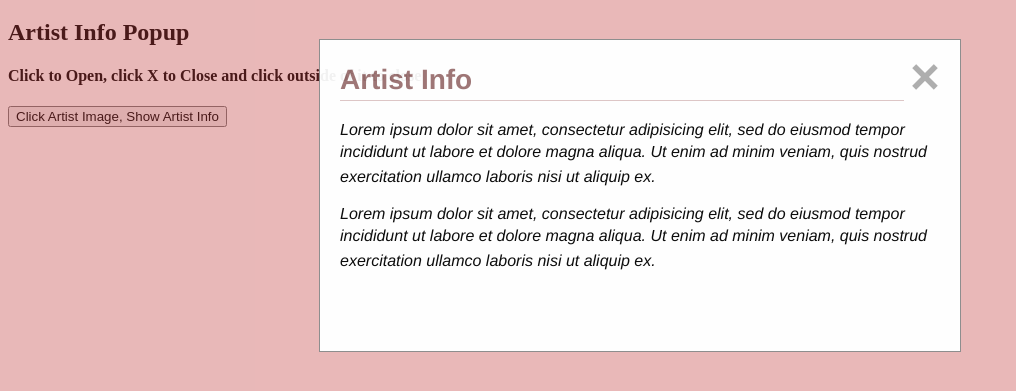
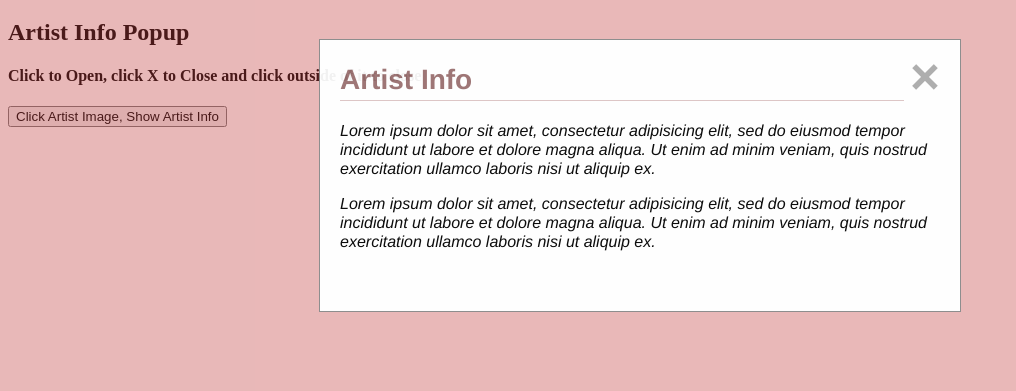
Before and after one commit to stefan22/apiMusic, a plain HTML site: page popupMockup.html in a window 1280 px wide. Both pictures are taken after a click on the button "Click Artist Image, Show Artist Info". Shown: the part 61-452 px from the top of the page, without its empty margins (0-1016 px from the left). Drawn offline with Linux system fonts and the light colour scheme; a web font is replaced by a local one.

Commit message:
artistinfo.js updated

```diff
--- a/css/artistinfo.css
+++ b/css/artistinfo.css
@@ -90,28 +90,23 @@
 }
 
 .modal-inner {
-    min-height: 190px;
+    min-height: 150px;
     margin:1.25em 0;
 }
 
-.modal-inner p::first-line {
-    line-height: 18px;
-    font-size: 16px;
-    vertical-align: text-top;
-}
 
 .modal-inner p {
     color: #000000;
     font-style: italic;
     font-size: 16px;
-    line-height: 25px;
+    line-height: 19px;
     font-weight: 300;
     vertical-align: top;
 }
 
 .modal-inner .thmb {
     float: left;
-    margin-right: 10px;
+    margin-right: 14px;
     color:#333;
 }
 
```
